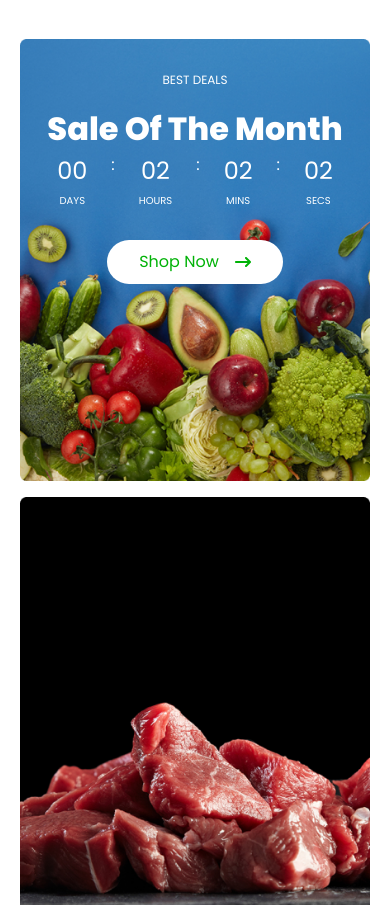
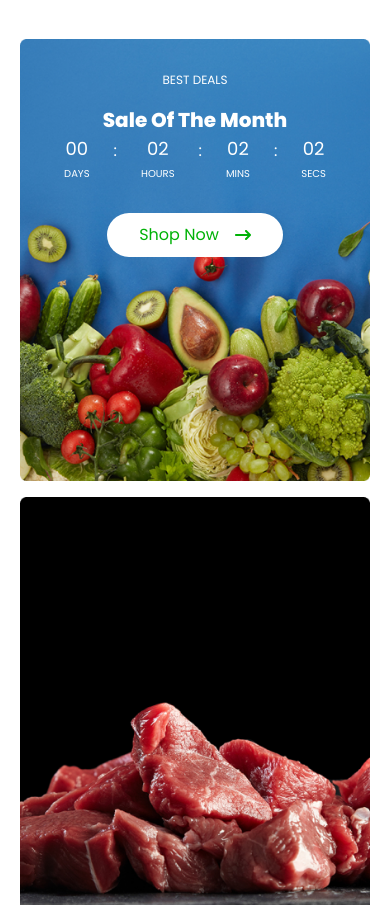
Before and after one commit to KodeNinj/Ecobazar, a Next.js app: page / in a window 390 px wide. Shown: the part 7202-8107 px from the top of the page. Built offline with nearby package versions, Linux system fonts and the light colour scheme.

Commit message:
updated the card

```diff
--- a/src/app/globals.css
+++ b/src/app/globals.css
@@ -92,7 +92,7 @@ body {
 }
 @layer components {
 	.cardTime {
-		@apply flex gap-1 flex-col text-center font-medium text-[24px];
+		@apply flex gap-1 flex-col text-center font-medium lg:text-[24px] md:text-[20px] text-[18px] ;
 	}
 	.cardTime span {
 		@apply font-normal text-[10px];
--- a/src/components/BannerCards/index.tsx
+++ b/src/components/BannerCards/index.tsx
@@ -4,7 +4,7 @@ import { FaArrowRightLong } from "react-icons/fa6";
 
 const BannerCards = () => {
 	return (
-		<section className="flex flex-wrap items-center justify-center gap-4 my-[40px] w-full  lg:px-[100px] md:px-[40px] px-[20px]">
+		<section className="flex flex-wrap items-center justify-center gap-4 lg:my-[80px] my-[40px] w-full  lg:px-[100px] md:px-[40px] px-[20px]">
 			<div className="sales relative">
 				<Image
 					src={require("../../Assets/bannerCard/sale.png")}
@@ -14,22 +14,22 @@ const BannerCards = () => {
 					<div className="subtext text-[12px] uppercase mb-[16px]">
 						Best Deals
 					</div>
-					<div className="mainHeader text-[32px] capitalize font-bold">
+					<div className="mainHeader lg:text-[32px] md:text-[24px] text-[20px] capitalize font-bold">
 						Sale of the Month
 					</div>
-					<div className="time flex items-top justify-center gap-6 text-[16px] ">
+					<div className="time flex items-top justify-center gap-6 mt-[14px ">
 						<p className="cardTime">
 							00 <span>DAYS</span>
 						</p>
-						<p>:</p>
+						<p className="mt-[4px]">:</p>
 						<p className="cardTime">
 							02 <span>HOURS</span>
 						</p>
-						<p>:</p>
+						<p className="mt-[4px]">:</p>
 						<p className="cardTime">
 							02 <span>MINS</span>
 						</p>
-						<p>:</p>
+						<p className="mt-[4px]">:</p>
 						<p className="cardTime">
 							02 <span>SECS</span>
 						</p>
```
